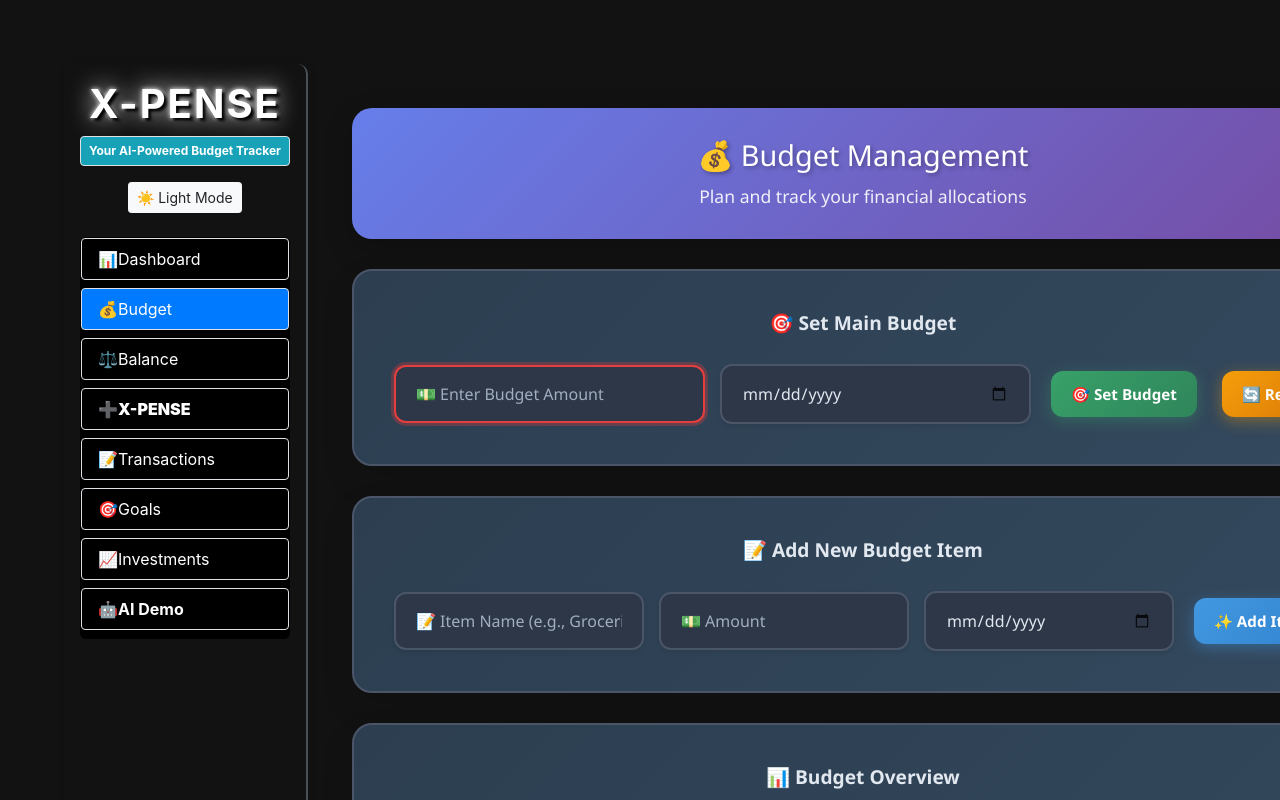
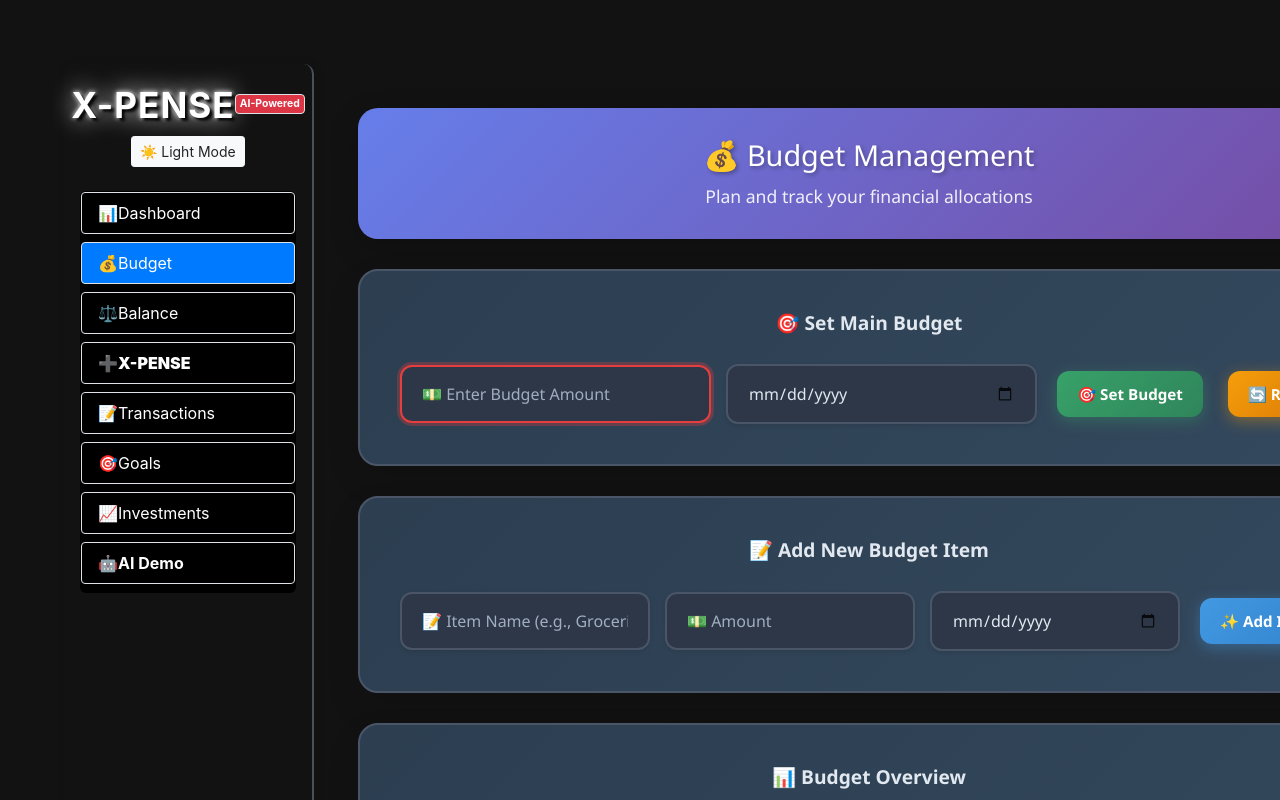
Before and after one commit to marlonmunoz/x-pense-app, a React (Vite) app in the folder Client/: page /budget in a window 1280 px wide. Shown: the top 800 px of the page. Built offline with nearby package versions, Linux system fonts and the light colour scheme; no server answers.

Commit message:
Ai Badged added to Nav column

```diff
--- a/Client/src/components/App.jsx
+++ b/Client/src/components/App.jsx
@@ -337,15 +337,16 @@ function AppContent(props) {
             }}
           >
             <div className="text-center mb-4">
-              <h1>
+              <div className="d-flex align-items-center justify-content-center mb-2" style={{ flexWrap: 'nowrap' }}>
+                <h1 className="me-3 mb-0" style={{ whiteSpace: 'nowrap' }}>
                   <span
                     className='app-title metallic-shadow'
                     style={{
                       cursor: 'pointer',
                       transition: 'all 0.3s ease',
-                    fontSize: '2.5rem',
+                      fontSize: '2.2rem',
                       fontWeight: 'bold',
-                    letterSpacing: '2px'
+                      letterSpacing: '1px'
                     }}
                     onMouseEnter={(e) => {
                       e.target.style.transform = 'scale(1.1)';
@@ -360,12 +361,13 @@ function AppContent(props) {
                     X-PENSE
                   </span>
                 </h1>
-              <p>
                 <span
-                  className='badge badge-info border p-2'
+                  className='badge badge-danger border p-1'
                   style={{
                     transition: 'all 0.3s ease',
-                    cursor: 'default'
+                    cursor: 'default',
+                    fontSize: '0.65rem',
+                    whiteSpace: 'nowrap'
                   }}
                   onMouseEnter={(e) => {
                     e.target.style.transform = 'scale(1.05)';
@@ -376,9 +378,9 @@ function AppContent(props) {
                     e.target.style.boxShadow = '';
                   }}
                 >
-                  Your AI-Powered Budget Tracker
+                  AI-Powered
                 </span>
-              </p>
+              </div>
               <button
                 onClick={toggleDarkMode}
                 className={`btn btn-sm ${darkMode ? 'btn-light' : 'btn-dark'}`}
```
Lines whose indentation alone changed are shown as unchanged.
